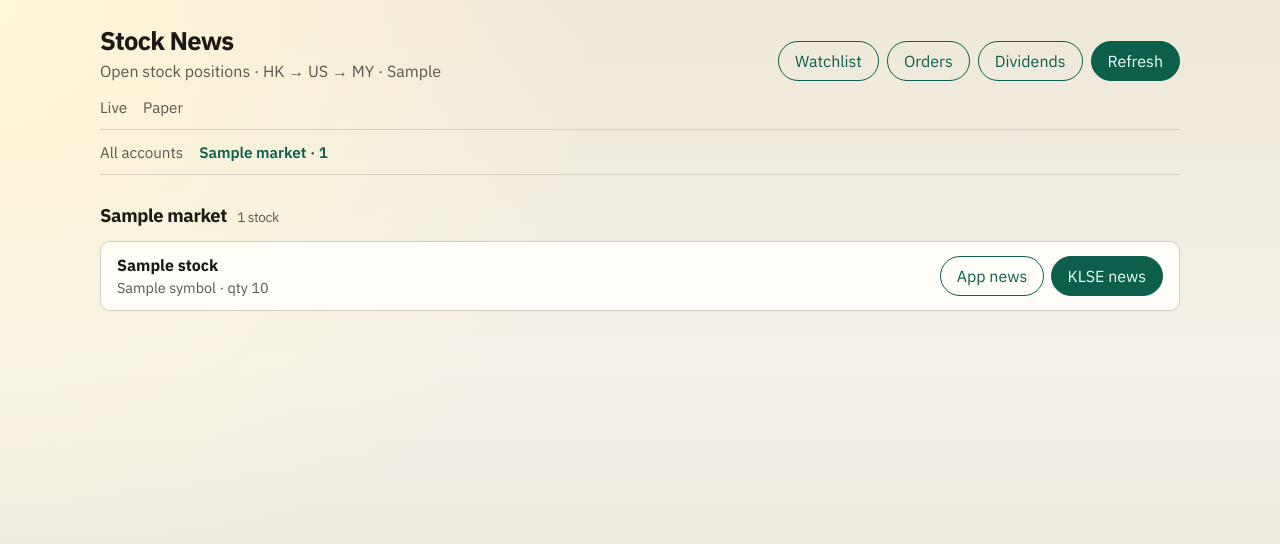
After one commit to kenng/moomoo, a FastAPI app: template src/momo/api/templates/stock_news.html in a window 1280 px wide. The commit adds this page. Shown: the top 544 px of the page. Run offline with FastAPI, Linux system fonts and the light colour scheme; the template is opened without the code that fills it: most values are stand-ins (such as "Sample title", 1, 10 or a date in 2020).

Commit message:
feat: add stock news page and group stock positions by market
- Introduced a new endpoint for displaying stock news, which groups open stock positions by market (HK, US, MY, and others).
- Implemented a helper function to organize stock data and generate corresponding news URLs for Malaysian stocks.
- Enhanced templates to include links to the new stock news page from various sections of the application.
- Added CSS styles for the stock news layout to improve presentation and user experience.
- Included unit tests to verify the correct grouping of stock positions by market.

```diff
--- a/src/momo/api/main.py
+++ b/src/momo/api/main.py
@@ -9,13 +9,55 @@ from fastapi.staticfiles import StaticFiles
 from fastapi.templating import Jinja2Templates
 
 from momo.adapters.google_sheets import GoogleSheetsError
-from momo.config import get_settings
+from momo.config import bare_code, get_settings
 from momo.domain.ranking import format_publish_time, parse_publish_time
 from momo.opend_client import OpenDError
 from momo.services import dividend_history, news_digest, order_history, sheets_sync
 from momo.watchlist import load_watchlist, resolve_stock
 
 _EPOCH = datetime.min.replace(tzinfo=timezone.utc)
+_STOCK_NEWS_MARKET_ORDER = ("HK", "US", "MY")
+_KLSE_NEWS_URL = "https://www.klsescreener.com/v2/news/stock/{code}"
+
+
+def _group_position_stocks_by_market(stock_groups: list[dict]) -> list[dict]:
+    """Group open stock positions as HK → US → MY (then any other markets)."""
+    buckets: dict[str, list[dict]] = {m: [] for m in _STOCK_NEWS_MARKET_ORDER}
+    other: list[dict] = []
+    for g in stock_groups:
+        symbol = (g.get("code") or "").strip().upper()
+        if not symbol:
+            continue
+        market = symbol.split(".", 1)[0] if "." in symbol else ""
+        code = bare_code(symbol)
+        row = {
+            "code": code,
+            "symbol": symbol,
+            "name": g.get("name") or code,
+            "market": market,
+            "qty": (g.get("position") or {}).get("qty"),
+            "klse_news_url": (
+                _KLSE_NEWS_URL.format(code=code) if market == "MY" else None
+            ),
+        }
+        if market in buckets:
+            buckets[market].append(row)
+        else:
+            other.append(row)
+
+    sections: list[dict] = []
+    for market in _STOCK_NEWS_MARKET_ORDER:
+        stocks = sorted(buckets[market], key=lambda s: s["code"])
+        if stocks:
+            sections.append({"market": market, "stocks": stocks})
+    if other:
+        sections.append(
+            {
+                "market": "OTHER",
+                "stocks": sorted(other, key=lambda s: (s["market"], s["code"])),
+            }
+        )
+    return sections
 
 BASE_DIR = Path(__file__).resolve().parent
 TEMPLATES_DIR = BASE_DIR / "templates"
@@ -161,6 +203,36 @@ def orders_stocks_page(
         start=start,
         end=end,
         trd_env=trd_env,
+    )
+
+
+@app.get("/stock-news", response_class=HTMLResponse)
+def stock_news_page(
+    request: Request,
+    acc_id: int | None = None,
+    trd_env: str | None = None,
+):
+    """List open stock positions grouped by market, with KLSE news links for MY."""
+    try:
+        data = order_history.get_order_history(acc_id=acc_id, trd_env=trd_env)
+        error = data.get("error")
+    except OpenDError as exc:
+        data = _empty_orders_payload(
+            acc_id=acc_id, start=None, end=None, trd_env=trd_env
+        )
+        error = str(exc)
+
+    sections = _group_position_stocks_by_market(data.get("stock_groups") or [])
+    return templates.TemplateResponse(
+        request,
+        "stock_news.html",
+        {
+            "trd_env": data.get("trd_env"),
+            "accounts": data.get("accounts") or [],
+            "selected_acc_id": data.get("selected_acc_id"),
+            "sections": sections,
+            "error": error,
+        },
     )
 
 
--- a/src/momo/api/static/style.css
+++ b/src/momo/api/static/style.css
@@ -536,3 +536,47 @@ button.secondary,
 .card + .card {
   margin-top: 1rem;
 }
+
+.stock-news-list {
+  list-style: none;
+  margin: 0;
+  padding: 0;
+  border: 1px solid var(--line);
+  border-radius: var(--radius);
+  background: var(--panel);
+  overflow: hidden;
+}
+
+.stock-news-row {
+  display: flex;
+  flex-wrap: wrap;
+  justify-content: space-between;
+  align-items: center;
+  gap: 0.75rem 1rem;
+  padding: 0.85rem 1rem;
+  border-top: 1px solid var(--line);
+}
+
+.stock-news-row:first-child {
+  border-top: 0;
+}
+
+.stock-news-name {
+  font-weight: 700;
+  color: inherit;
+  text-decoration: none;
+}
+
+.stock-news-name:hover {
+  color: var(--accent);
+}
+
+.stock-news-main .meta {
+  margin: 0.15rem 0 0;
+}
+
+.stock-news-actions {
+  display: flex;
+  flex-wrap: wrap;
+  gap: 0.4rem;
+}
--- a/src/momo/api/templates/dividends.html
+++ b/src/momo/api/templates/dividends.html
@@ -15,6 +15,9 @@
   </div>
   <div class="actions">
     <a class="btn secondary" href="/">Watchlist</a>
+    <a class="btn secondary"
+      href="/stock-news?trd_env={{ trd_env }}{% if selected_acc_id %}&acc_id={{ selected_acc_id }}{% endif %}">Stock
+      News</a>
     <a class="btn secondary"
       href="/orders?trd_env={{ trd_env }}{% if selected_acc_id %}&acc_id={{ selected_acc_id }}{% endif %}">Orders</a>
     <a class="btn"
--- a/src/momo/api/templates/index.html
+++ b/src/momo/api/templates/index.html
@@ -7,6 +7,7 @@
     <div class="sub">Important news for your Stock watchlist (cached locally)</div>
   </div>
   <div class="actions">
+    <a class="btn secondary" href="/stock-news">Stock News</a>
     <a class="btn secondary" href="/orders">Orders</a>
     <a class="btn secondary" href="/dividends">Dividends</a>
     <form method="post" action="/refresh">
--- a/src/momo/api/templates/orders.html
+++ b/src/momo/api/templates/orders.html
@@ -18,6 +18,7 @@
   </div>
   <div class="actions">
     <a class="btn secondary" href="/">Watchlist</a>
+    <a class="btn secondary" href="/stock-news?{{ qs_env }}{{ qs_acc }}">Stock News</a>
     <a class="btn secondary" href="/dividends?{{ qs_env }}{{ qs_acc }}">Dividends</a>
     <a class="btn" href="{{ page_path }}?{{ qs_env }}{{ qs_acc }}">Refresh</a>
   </div>
--- a/src/momo/api/templates/stock.html
+++ b/src/momo/api/templates/stock.html
@@ -8,6 +8,7 @@
     <div class="sub">{{ stock.symbol }}</div>
   </div>
   <div class="actions">
+    <a class="btn secondary" href="/stock-news">Stock News</a>
     <a class="btn secondary" href="/orders">Orders</a>
     <a class="btn secondary" href="/dividends">Dividends</a>
     <form method="post" action="/refresh/{{ stock.symbol }}">
--- /dev/null
+++ b/src/momo/api/templates/stock_news.html
@@ -0,0 +1,68 @@
+{% extends "base.html" %}
+{% block title %}Stock News — Positions — Momo{% endblock %}
+{% block content %}
+{% set qs_env = 'trd_env=' ~ trd_env %}
+{% set qs_acc = ('&acc_id=' ~ selected_acc_id) if selected_acc_id else '' %}
+<header>
+  <div>
+    <div class="brand">Stock News</div>
+    <div class="sub">Open stock positions · HK → US → MY · {{ trd_env }}</div>
+  </div>
+  <div class="actions">
+    <a class="btn secondary" href="/">Watchlist</a>
+    <a class="btn secondary" href="/orders/stocks?{{ qs_env }}{{ qs_acc }}">Orders</a>
+    <a class="btn secondary" href="/dividends?{{ qs_env }}{{ qs_acc }}">Dividends</a>
+    <a class="btn" href="/stock-news?{{ qs_env }}{{ qs_acc }}">Refresh</a>
+  </div>
+</header>
+
+<nav class="nav-tabs" aria-label="Trading environment">
+  <a class="{% if trd_env == 'REAL' %}active{% endif %}" href="/stock-news?trd_env=REAL{{ qs_acc }}">Live</a>
+  <a class="{% if trd_env == 'SIMULATE' %}active{% endif %}" href="/stock-news?trd_env=SIMULATE{{ qs_acc }}">Paper</a>
+</nav>
+
+<nav class="nav-tabs" aria-label="Accounts">
+  <a class="{% if not selected_acc_id %}active{% endif %}" href="/stock-news?{{ qs_env }}">All accounts</a>
+  {% for acc in accounts %}
+  <a class="{% if selected_acc_id == acc.acc_id %}active{% endif %}"
+    href="/stock-news?{{ qs_env }}&acc_id={{ acc.acc_id }}">{{ acc.markets|join('/') or 'ACC' }} · {{
+    acc.acc_id }}</a>
+  {% endfor %}
+</nav>
+
+{% if error %}
+<div class="error">{{ error }}</div>
+{% endif %}
+
+{% if request.query_params.get('error') %}
+<div class="error">{{ request.query_params.get('error') }}</div>
+{% endif %}
+
+{% if sections %}
+{% for section in sections %}
+<section class="section-block">
+  <h2 class="section-title">{{ section.market }}
+    <span class="section-hint">{{ section.stocks|length }} stock{% if section.stocks|length != 1 %}s{% endif %}</span>
+  </h2>
+  <ul class="stock-news-list">
+    {% for s in section.stocks %}
+    <li class="stock-news-row">
+      <div class="stock-news-main">
+        <a class="stock-news-name" href="/stock/{{ s.symbol }}">{{ s.name }}</a>
+        <div class="meta">{{ s.symbol }}{% if s.qty is not none %} · qty {{ s.qty }}{% endif %}</div>
+      </div>
+      <div class="stock-news-actions">
+        <a class="btn secondary" href="/stock/{{ s.symbol }}">App news</a>
+        {% if s.klse_news_url %}
+        <a class="btn" href="{{ s.klse_news_url }}" target="_blank" rel="noopener">KLSE news</a>
+        {% endif %}
+      </div>
+    </li>
+    {% endfor %}
+  </ul>
+</section>
+{% endfor %}
+{% else %}
+<div class="empty">No open stock positions.</div>
+{% endif %}
+{% endblock %}
```
Also changed, not shown: tests/test_stock_news_groups.py (added, +30 -0 lines).
